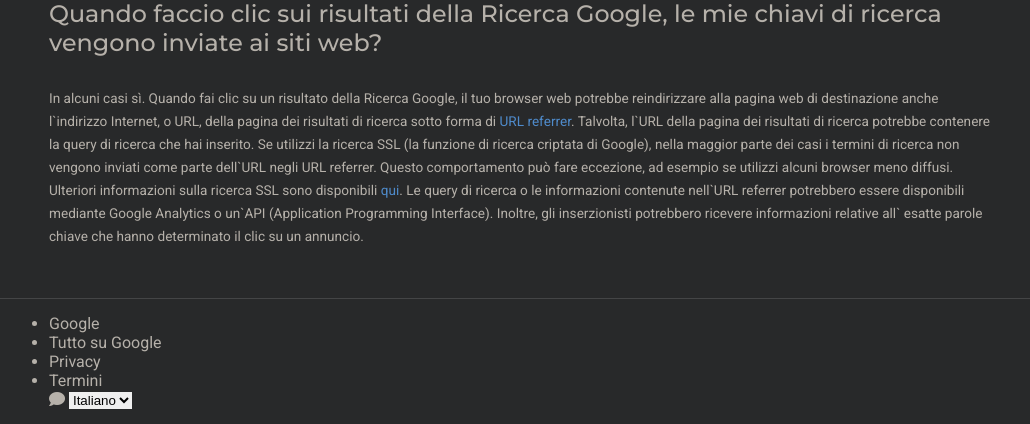
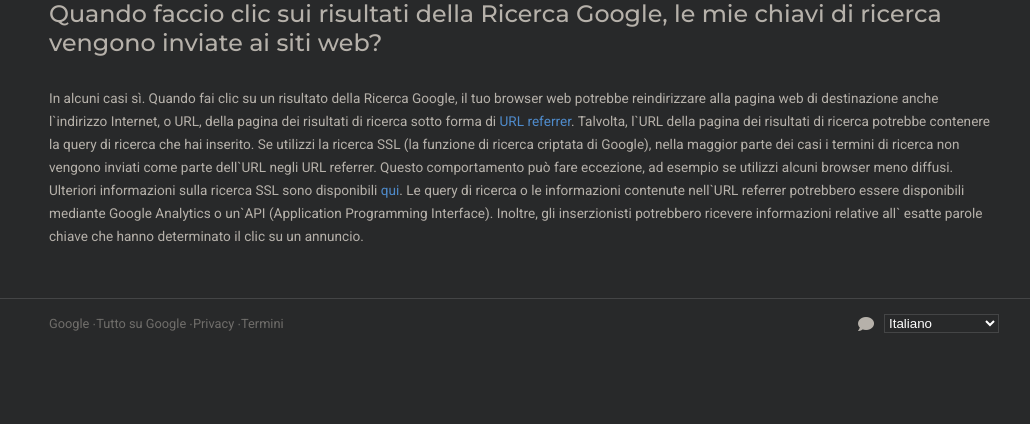
Before and after one commit to emanueleattina/php-google-faq, a PHP site: page / in a window 1280 px wide. Shown: the part 2376-2800 px from the top of the page, without its empty margins (116-1146 px from the left). After the commit the page ends 2709 px from the top, so only its background shows below. Run offline with PHP 8.4, Linux system fonts and the light colour scheme.

Commit message:
Carico esercizio completo

```diff
--- a/dist/css/master.css
+++ b/dist/css/master.css
@@ -293,4 +293,29 @@ main .section-container ol {
 footer {
   border-top: 1px solid rgba(151, 151, 151, 0.25);
   padding: 15px 0;
+  display: flex;
+  align-items: center;
 }
+footer .container {
+  display: flex;
+  align-items: center;
+  flex-direction: row;
+  justify-content: space-between;
+}
+footer .container .footer-left ul {
+  display: flex;
+  list-style: none;
+  font-size: 0.8em;
+  opacity: 0.5;
+}
+footer .container .footer-right {
+  display: flex;
+  align-items: center;
+}
+footer .container .footer-right select {
+  background: #28292A;
+  color: #fff;
+  border: 1px solid rgba(151, 151, 151, 0.25);
+  padding-right: 50px;
+  margin-left: 10px;
+}
--- a/index.php
+++ b/index.php
@@ -140,9 +140,9 @@
             <div class="container">
                 <div class="footer-left">
                     <ul>
-                        <li>Google</li>
-                        <li>Tutto su Google</li>
-                        <li>Privacy</li>
+                        <li>Google ∙</li>
+                        <li>Tutto su Google ∙</li>
+                        <li>Privacy ∙</li>
                         <li>Termini</li>
                     </ul>
                 </div>
--- a/src/scss/partials/_footer.scss
+++ b/src/scss/partials/_footer.scss
@@ -1,4 +1,35 @@
 footer {
     border-top: 1px solid rgba(151,151,151,0.25);
     padding: 15px 0;
+    display: flex;
+    align-items: center;
+    .container {
+        display: flex;
+        align-items: center;
+        flex-direction: row;
+        justify-content: space-between;
+        .footer-left {
+            ul {
+                display: flex;
+                list-style: none;
+                font-size: 0.8em;
+                opacity: 0.5;
+                li {
+                    cursor: pointer;
+                }
+            }
+        }
+        .footer-right {
+            display: flex;
+            align-items: center;
+            select {
+                background: $sfondo;
+                color: #fff;
+                border: 1px solid rgba(151,151,151,0.25);
+                padding-right: 50px;
+                margin-left: 10px;
+            }
+        }
+    }
+
 }
```
